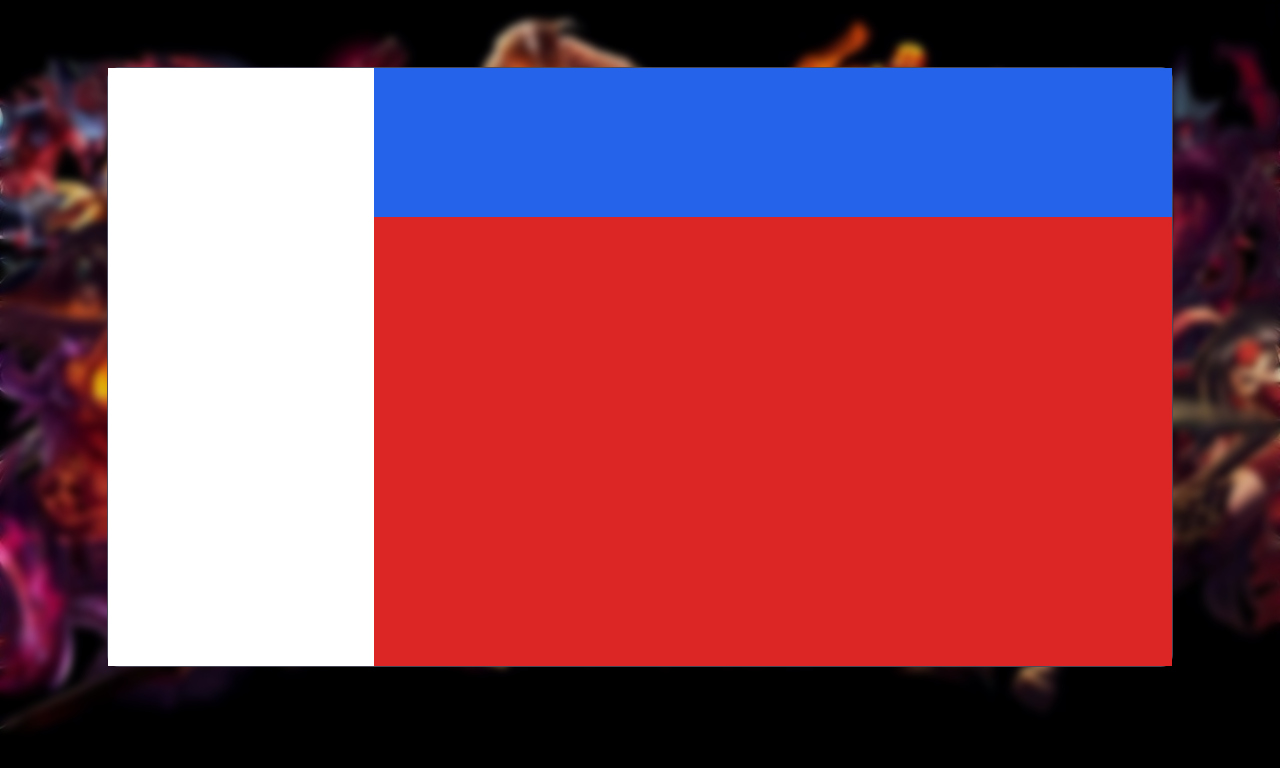
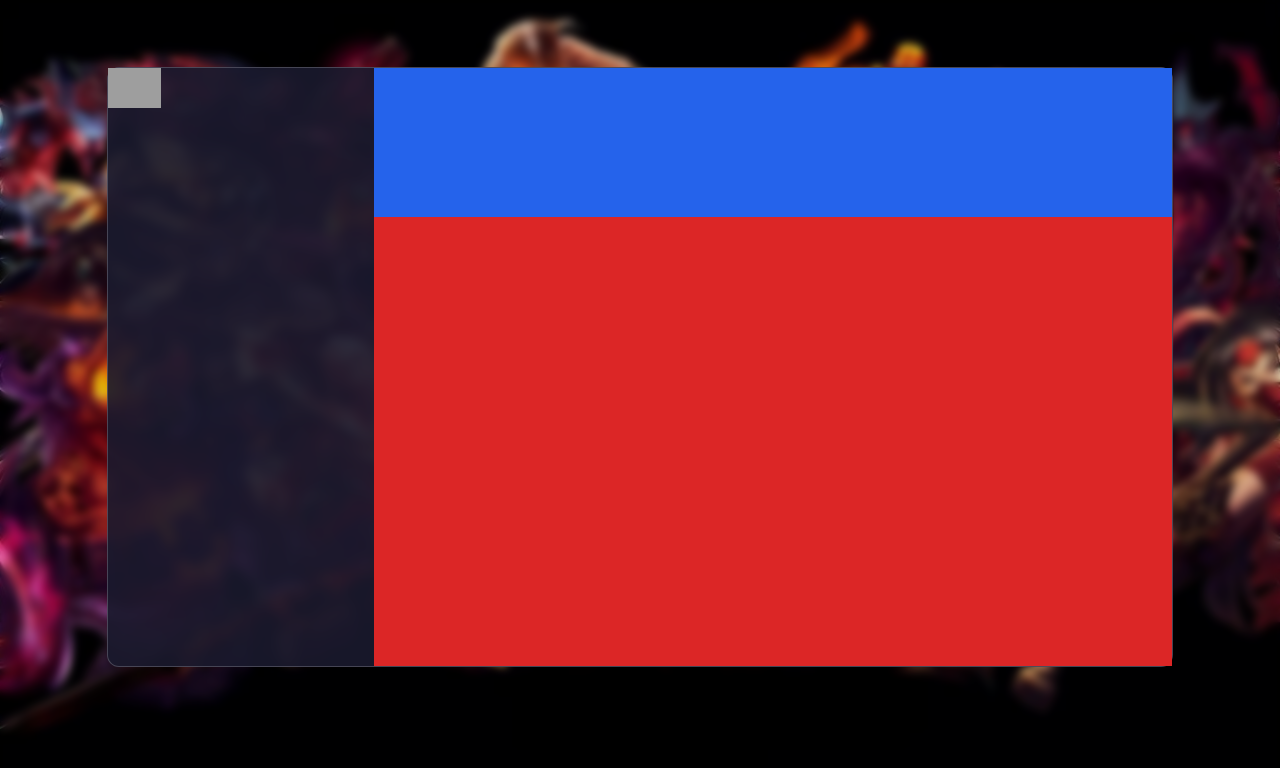
Before and after one commit to IChris2611I/lolCheck, a React (Vite) app: page / in a window 1280 px wide. Shown: the top 768 px of the page. Built offline with nearby package versions, Linux system fonts and the light colour scheme; grey boxes are pictures that could not be loaded.

Commit message:
Update Section.jsx

```diff
--- a/src/components/homePage/ui/Section.jsx
+++ b/src/components/homePage/ui/Section.jsx
@@ -1,7 +1,14 @@
 export default function SectionLeft() {
   return (
-    <div className="bg-white h-full w-full col-span-3 row-span-full">
-
+    <div className="h-full w-full col-span-3 row-span-full flex flex-col">
+      <div>
+        <img
+          src="/logo.png"
+          alt="logo riot game"
+          className="w-22 h-10 justify-center items-center"
+        />
+      </div>
+      <div className="bg-red-900"></div>
     </div>
   )
 }
```
